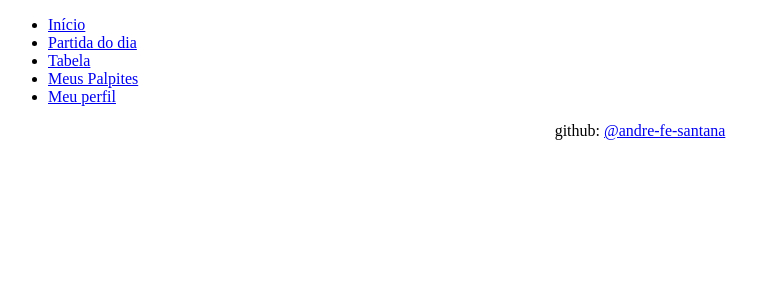
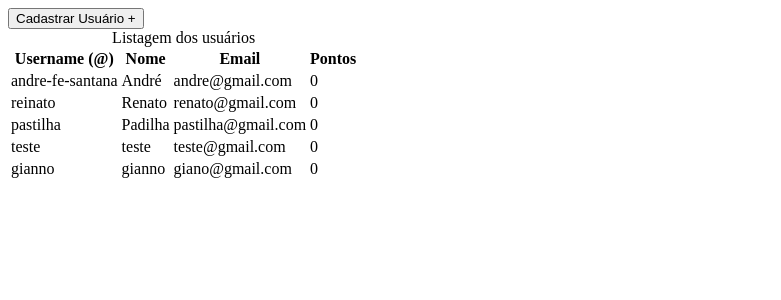
Before and after one commit to andre-fe-santana/tabelaCampeonato, a Django app: page /usuarios/ in a window 1280 px wide. Shown: the top 300 px of the page, without its empty margins (0-781 px from the left). Run offline with Django 5.2, Linux system fonts and the light colour scheme; data comes from the database, SQL or seed files in the repository; both versions use the stored data as it was after the commit.

Commit message:
v0.2 - Criando Formulários > Mudei atributos no banco de dados para fazer mais sentido com a lógica > Criei o formulário de cadastro e a view de tabela de usuários dentro do app usuários

```diff
--- a/base_templates/partials/_header.html
+++ b/base_templates/partials/_header.html
@@ -1,10 +1,10 @@
 <div id="header">
     <ul>
-        <li><a href="#">Início</a></li>
-        <li><a href="#">Partida do dia</a></li>
-        <li><a href="#">Tabela</a></li>
+        <li><a href="/">Início</a></li>
+        <li><a href="/partidas/">Partida do dia</a></li>
+        <li><a href="/tabela/">Tabela</a></li>
 
-        <li><a href="#">Meus Palpites</a></li>
-        <li><a href="#">Meu perfil</a></li>
+        <li><a href="/palpites/">Meus Palpites</a></li>
+        <li><a href="/usuarios/">Meu perfil</a></li>
     </ul>
 </div>
--- a/usuarios/models.py
+++ b/usuarios/models.py
@@ -9,8 +9,8 @@ class Usuario(models.Model):
     email = models.EmailField(max_length=254)
     data_cadastro = models.DateField(default=timezone.now)
     data_nascimento = models.DateField()
-    acesso = models.CharField(max_length=100)
-    ativo = models.CharField(max_length=20)
+    acesso = models.CharField(max_length=100, default="comum")
+    ativo = models.BooleanField(default=True)
     pontos = models.IntegerField(default=0) #todo novo jogador começa zerado
 
     def __str__(self):
--- a/usuarios/templates/usuarios/index.html
+++ b/usuarios/templates/usuarios/index.html
@@ -1 +1,41 @@
-{% extends "global/base.html"%}
+{% comment %} {% extends "global/base.html"%} {% endcomment %}
+
+<!DOCTYPE html>
+<html lang="pt-br">
+<head>
+    <meta charset="UTF-8">
+    <meta name="viewport" content="width=device-width, initial-scale=1.0">
+    <title>Usuários</title>
+</head>
+<body>
+    <a href="cadastrar"><button>Cadastrar Usuário +</button></a>
+
+    <div class="container">
+        <table class="table">
+            <caption class="table-caption">
+                Listagem dos usuários
+            </caption>
+
+            <thead>
+                <tr class="table-row table-row-header">
+                    <th class="table-header">Username (@)</th>
+                    <th class="table-header">Nome</th>
+                    <th class="table-header">Email</th>
+                    <th class="table-header">Pontos</th>
+                </tr>
+            </thead>
+            <tbody>
+                {% for usuario in usuarios %}
+                    <tr class="table-row">
+                        {% comment %} <td class="table-cel"><img src={{ usuario.imagem }} alt="Imagem do Usuário"></td> {% endcomment %}
+                        <td class="table-cel">{{ usuario.username }}</td>
+                        <td class="table-cel">{{ usuario.nome }}</td>
+                        <td class="table-cel">{{ usuario.email }}</td>
+                        <td class="table-cel">{{ usuario.pontos }}</td>
+                    </tr>
+                {% endfor %}
+            </tbody>
+        </table>
+    </div>
+</body>
+</html>
--- a/usuarios/urls.py
+++ b/usuarios/urls.py
@@ -2,5 +2,7 @@ from django.urls import path
 from usuarios import views
 
 urlpatterns = [
-    path('', views.index),
+    path('', views.index, name="usuarios"), #pagina principal (mostra os usuários)
+    path('cadastrar/', views.criarUsuario, name="cadastro"),
+    path('login/', views.login, name="login"),
 ]
--- a/usuarios/views.py
+++ b/usuarios/views.py
@@ -1,8 +1,43 @@
-from django.shortcuts import render
+from django.shortcuts import render, redirect
+from usuarios.forms import UsuarioForm
+from usuarios.models import Usuario
 
 # Create your views here.
 def index(request):
+    usuarios = Usuario.objects.all()
+
+    context = {
+        'usuarios': usuarios
+    }
+
+
     return render(
         request,
         'usuarios/index.html',
+        context,
     )
+
+def criarUsuario(request):
+    if request.method == "POST":
+        form = UsuarioForm(request.POST, request.FILES)
+
+        if form.is_valid():
+            form.save()
+            return redirect('/usuarios/')
+    else:
+        form = UsuarioForm()
+
+    return render(
+        request,
+        'usuarios/cadastro.html',
+        {'form': form}
+    )
+
+def login(request):
+    return render(
+        request,
+        'usuarios/login.html',
+    )
+
+def meuPerfil(request):
+    pass
```
Also changed, not shown: core/settings.py (+5 -3 lines), usuarios/forms.py (added, +13 -0 lines), usuarios/templates/usuarios/cadastro.html (added, +17 -0 lines), usuarios/templates/usuarios/login.html (added, +11 -0 lines), db.sqlite3, media/imagens/2025/05/New_Piskel.png (added), media/imagens/2025/05/gianno.png (added), media/imagens/2025/05/perfi.png (added), media/imagens/2025/05/perfil_insta.png (added), media/imagens/2025/05/perfil_twitter.png (added), usuarios/migrations/0002_alter_usuario_acesso_alter_usuario_ativo.py (added).
